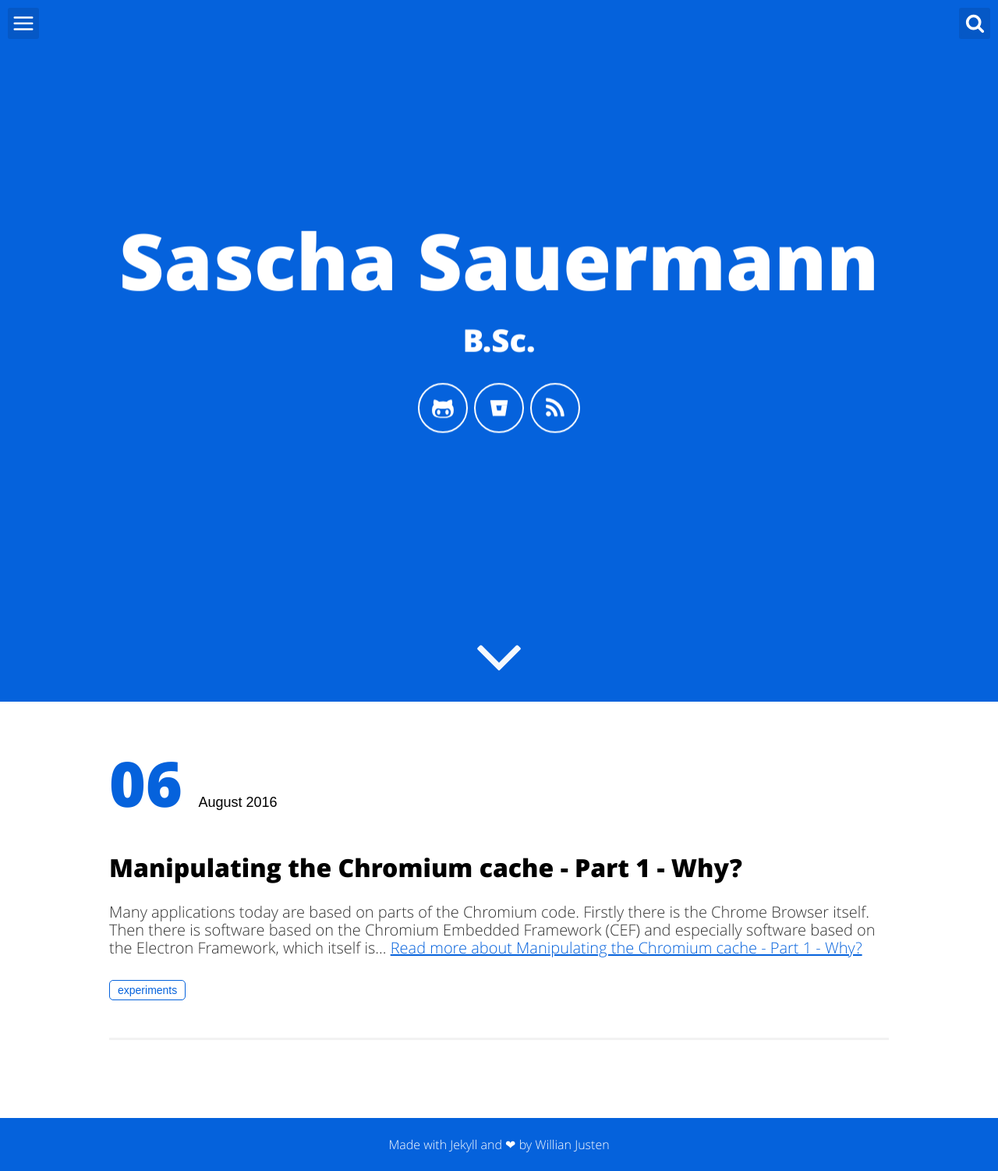
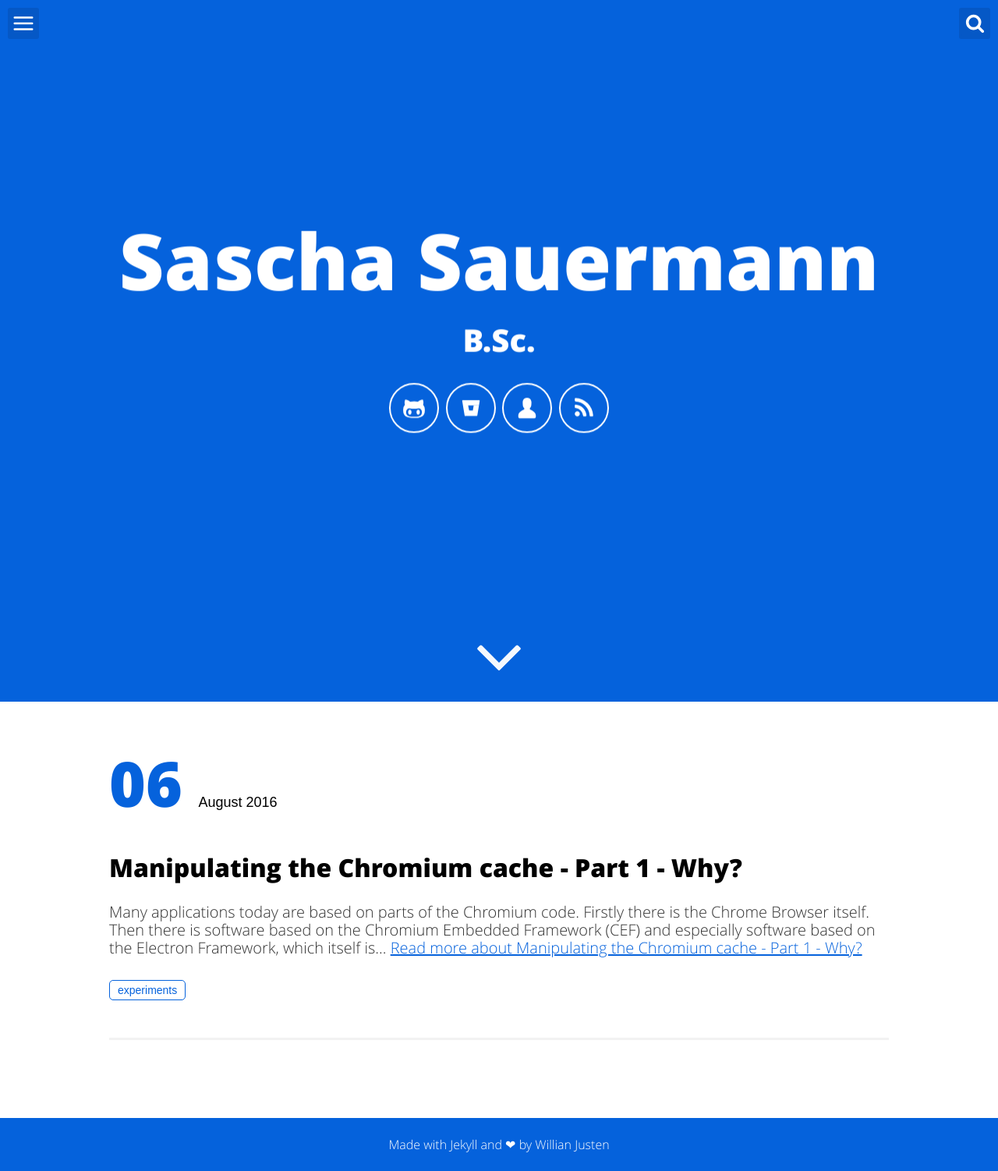
Before and after one commit to ssauermann/ssauermann.github.io, a Jekyll site: the page built from index.html, in a window 1280 px wide. Shown: the whole page at 78% size. Built offline with Jekyll 4.4.1, drawn with Linux system fonts in a browser that asks for light colours.

Commit message:
Added icon for about me section to index

```diff
--- a/_includes/header-default.html
+++ b/_includes/header-default.html
@@ -8,9 +8,10 @@
             <!--<a aria-label="Send email" href="mailto:{{site.email}}"><svg class="icon icon-email"><use xlink:href="#icon-email"></use></svg></a>-->
             <!--<a aria-label="My Twitter" target="_blank" href="https://twitter.com/{{site.twitter_username}}"><svg class="icon icon-twitter"><use xlink:href="#icon-twitter"></use></svg></a>-->
             <!--<a aria-label="My Google Plus" target="_blank" href="https://plus.google.com/{{site.gplus_username}}/posts"><svg class="icon icon-google-plus"><use xlink:href="#icon-google-plus"></use></svg></a>-->
-            <a aria-label="My Github" target="_blank" href="https://github.com/{{site.github_username}}"><svg class="icon icon-github-alt"><use xlink:href="#icon-github-alt"></use></svg></a>
-            <a aria-label="My Bitbucket" target="_blank" href="https://bitbucket.org/{{site.bitbucket_username}}"><svg class="icon icon-bitbucket"><use xlink:href="#icon-bitbucket"></use></svg></a>
-            <a aria-label="Use the RSS to get updated" target="_blank" href="{{ "/feed.xml" | prepend: site.baseurl }}"><svg class="icon icon-rss"><use xlink:href="#icon-rss"></use></svg></a>
+            <a title="My Github" aria-label="My Github" target="_blank" href="https://github.com/{{site.github_username}}"><svg class="icon icon-github-alt"><use xlink:href="#icon-github-alt"></use></svg></a>
+            <a title="My Bitbucket" aria-label="My Bitbucket" target="_blank" href="https://bitbucket.org/{{site.bitbucket_username}}"><svg class="icon icon-bitbucket"><use xlink:href="#icon-bitbucket"></use></svg></a>
+            <a title="About Me" aria-label="About Me" href="{{site.url}}/about"><svg class="icon icon-about"><use xlink:href="#icon-about"></use></svg></a>
+            <a title="RSS Feed" aria-label="Use the RSS to get updated" target="_blank" href="{{ "/feed.xml" | prepend: site.baseurl }}"><svg class="icon icon-rss"><use xlink:href="#icon-rss"></use></svg></a>
         </div>
     </div>
     <a role="button" class="down" data-scroll href="#scroll"><svg class="icon icon-angle-down"><use xlink:href="#icon-angle-down"></use></svg></a>
--- a/_includes/svg-icons.html
+++ b/_includes/svg-icons.html
@@ -90,5 +90,11 @@
         d="M12,13.06a1.93,1.93,0,0,0-1.9,2.24l8.14,49.55a2.6,2.6,0,0,0,.87,1.55h0a2.62,2.62,0,0,0,1.69.63L36,48.88H33.84L30.5,31.2h37l2.59-15.89a1.93,1.93,0,0,0-1.9-2.24Z"
       />
     </symbol>
+    <symbol id="icon-about" viewBox="0 0 12 16">
+      <path
+        fill-rule="evenodd"
+        d="M12 14.002a.998.998 0 0 1-.998.998H1.001A1 1 0 0 1 0 13.999V13c0-2.633 4-4 4-4s.229-.409 0-1c-.841-.62-.944-1.59-1-4 .173-2.413 1.867-3 3-3s2.827.586 3 3c-.056 2.41-.159 3.38-1 4-.229.59 0 1 0 1s4 1.367 4 4v1.002z"
+      ></path>
+    </symbol>
   </defs>
 </svg>
```
